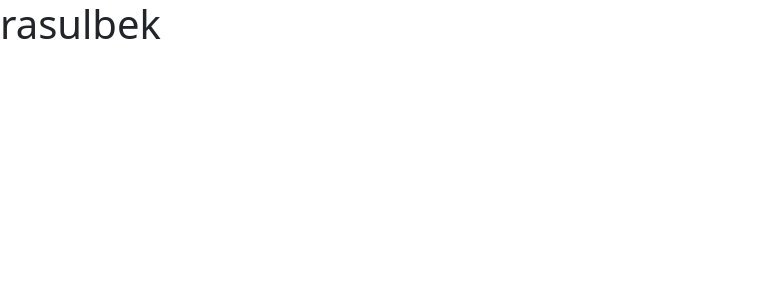
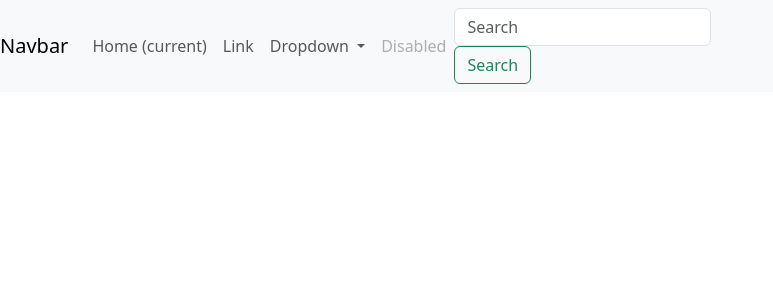
Before and after one commit to rasulbekkomilov/homework, a Vue app: page / in a window 1280 px wide. Shown: the top 300 px of the page, without its empty margins (0-773 px from the left). Built offline with nearby package versions, Linux system fonts and the light colour scheme.

Commit message:
navbar qoshildi

```diff
--- a/src/components/NavbarSection.vue
+++ b/src/components/NavbarSection.vue
@@ -3,7 +3,41 @@
 </script>
 
 <template>
-   <h1 class="text">rasulbek</h1>
+   <nav class="navbar navbar-expand-lg navbar-light bg-light">
+      <a class="navbar-brand" href="#">Navbar</a>
+      <button class="navbar-toggler" type="button" data-toggle="collapse" data-target="#navbarSupportedContent" aria-controls="navbarSupportedContent" aria-expanded="false" aria-label="Toggle navigation">
+         <span class="navbar-toggler-icon"></span>
+      </button>
+
+      <div class="collapse navbar-collapse" id="navbarSupportedContent">
+         <ul class="navbar-nav mr-auto">
+            <li class="nav-item active">
+            <a class="nav-link" href="#">Home <span class="sr-only">(current)</span></a>
+            </li>
+            <li class="nav-item">
+            <a class="nav-link" href="#">Link</a>
+            </li>
+            <li class="nav-item dropdown">
+            <a class="nav-link dropdown-toggle" href="#" id="navbarDropdown" role="button" data-toggle="dropdown" aria-haspopup="true" aria-expanded="false">
+               Dropdown
+            </a>
+            <div class="dropdown-menu" aria-labelledby="navbarDropdown">
+               <a class="dropdown-item" href="#">Action</a>
+               <a class="dropdown-item" href="#">Another action</a>
+               <div class="dropdown-divider"></div>
+               <a class="dropdown-item" href="#">Something else here</a>
+            </div>
+            </li>
+            <li class="nav-item">
+            <a class="nav-link disabled" href="#">Disabled</a>
+            </li>
+         </ul>
+         <form class="form-inline my-2 my-lg-0">
+            <input class="form-control mr-sm-2" type="search" placeholder="Search" aria-label="Search">
+            <button class="btn btn-outline-success my-2 my-sm-0" type="submit">Search</button>
+         </form>
+      </div>
+   </nav>
 </template>
 
 <style lang="scss">
```
